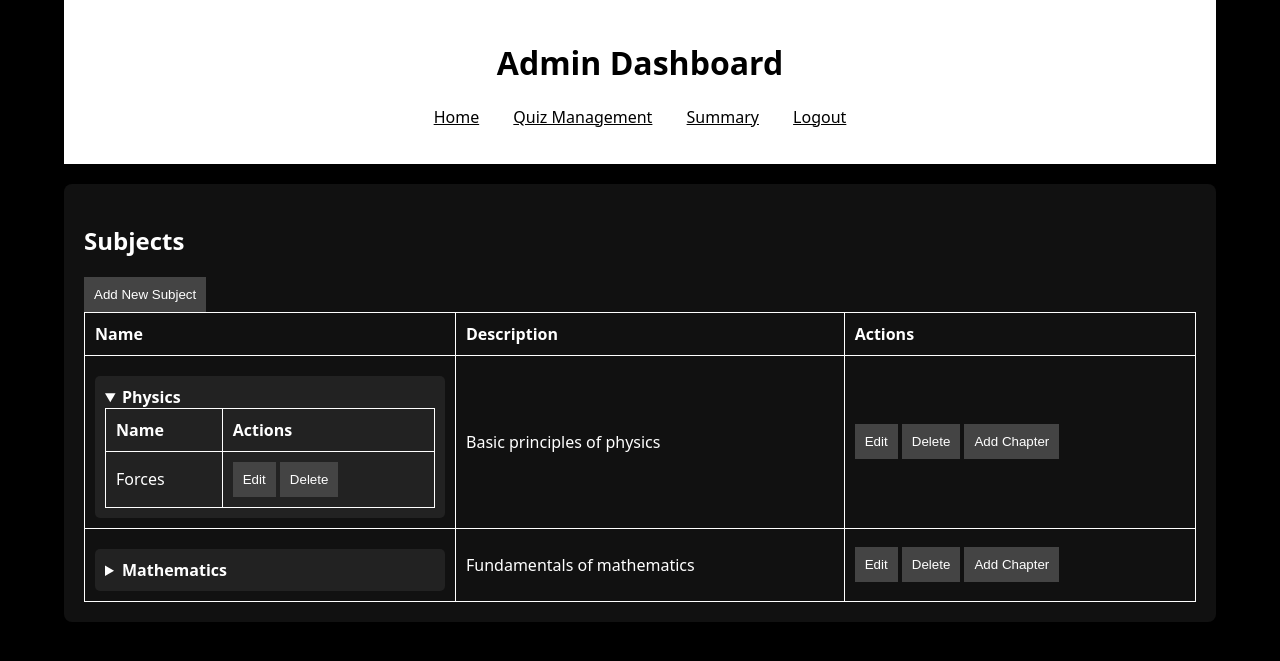
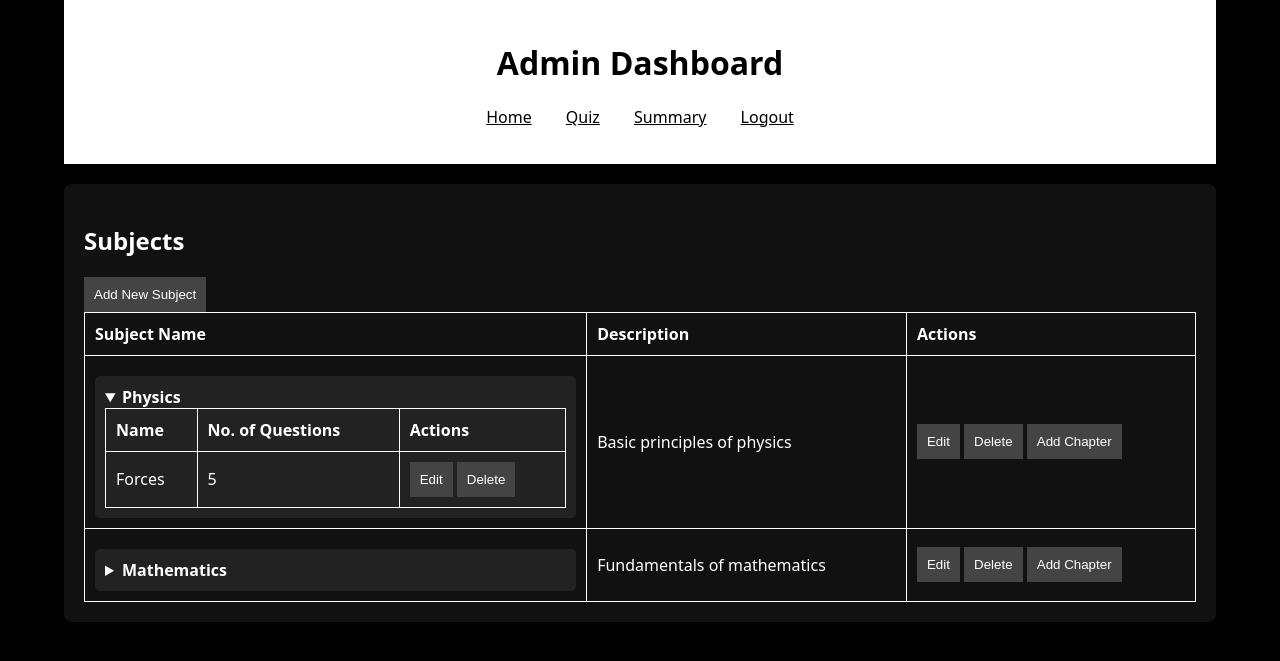
Before and after one commit to 24f1001713/quiz-master-v1, a Flask app: page /home in a window 1280 px wide, after a click on "Physics". Shown: the top 661 px of the page. Run offline with Flask 3, Linux system fonts and the light colour scheme.

Commit message:
few changes to add quiz and question in backend

```diff
--- a/templates/admin.html
+++ b/templates/admin.html
@@ -11,21 +11,21 @@
             <nav>
                 <ul>
                     <li><a href="#Home">Home</a></li>
-                    <li><a href="#quiz-management">Quiz Management</a></li>
+                    <li><a href="/quiz_home">Quiz</a></li>
                     <li><a href="#summary">Summary</a></li>
-                    <li><a href="#logout">Logout</a></li>
+                    <li><a href="/login">Logout</a></li>
                 </ul>
             </nav>
         </header>
 
-        <section id="home">
+        <section id="Home">
             <h2>Subjects</h2>
             <form action="/subject">
                 <button>Add New Subject</button>
             </form>
             <table>
                 <tr>
-                    <th>Name</th>
+                    <th>Subject Name</th>
                     <th>Description</th>
                     <th>Actions</th>
                 </tr>
@@ -36,10 +36,12 @@
                             <table>
                                 <tr>
                                     <th>Name</th>
+                                    <th>No. of Questions</th>
                                     <th>Actions</th>
                                 </tr>
                                 <tr>
                                     <td>Forces</td>
+                                    <td>5</td>
                                     <td><button>Edit</button> <button>Delete</button></td>
                                 </tr>
                             </table>
@@ -61,10 +63,12 @@
                             <table>
                                 <tr>
                                     <th>Name</th>
+                                    <th>No. of Questions</th>
                                     <th>Actions</th>
                                 </tr>
                                 <tr>
                                     <td>Algebra</td>
+                                    <td>10</td>
                                     <td><button>Edit</button> <button>Delete</button></td>
                                 </tr>
                             </table>
```
